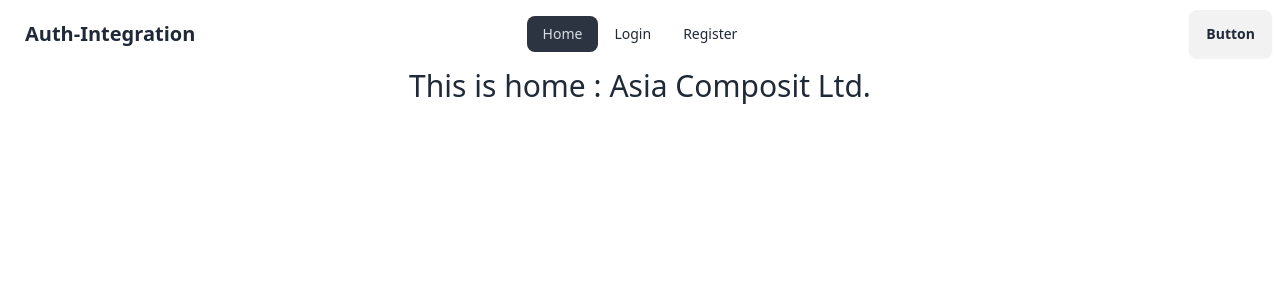
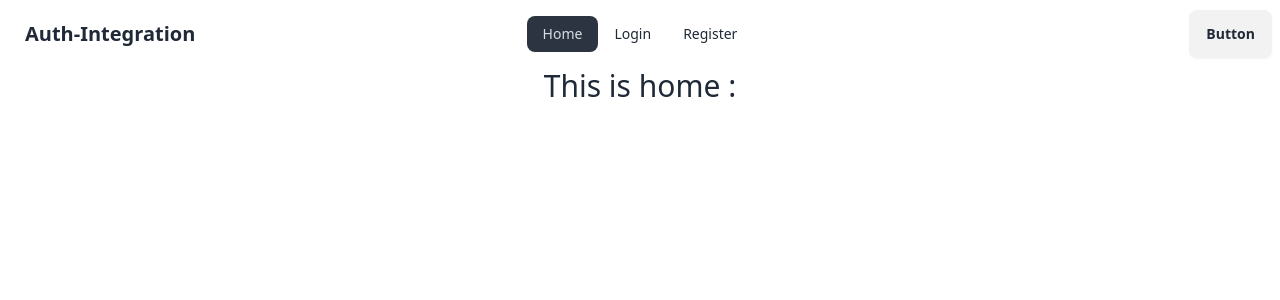
Before and after one commit to imrulkayes2/auth-integration, a React (Vite) app: page / in a window 1280 px wide. Shown: the top 300 px of the page. Built offline with nearby package versions, Linux system fonts and the light colour scheme.

Commit message:
Add Sign In User Using Context API

```diff
--- a/src/Pages/LogIn/LogIn.jsx
+++ b/src/Pages/LogIn/LogIn.jsx
@@ -1,14 +1,23 @@
+import { useContext } from "react";
 import { Link } from "react-router-dom";
+import { AuthContext } from "../../Provider/AuthProvider";
 
 
 const LogIn = () => {
+    const { signInUser } = useContext(AuthContext);
     const handleLogIn = e => {
         e.preventDefault();
         const email = e.target.email.value;
         const password = e.target.password.value;
         console.log(email, password);
         console.log('Login Successfully')
-
+        signInUser(email, password)
+            .then(result => {
+                console.log(result.user);
+            })
+            .catch(error => {
+                console.log(error.message);
+            })
     }
     return (
         <div className="hero min-h-screen bg-base-200">
--- a/src/Pages/Register/Register.jsx
+++ b/src/Pages/Register/Register.jsx
@@ -1,12 +1,23 @@
+import { useContext } from "react";
 import { Link } from "react-router-dom";
+import { AuthContext } from "../../Provider/AuthProvider";
 
 const Register = () => {
+    const { createUser } = useContext(AuthContext);
     const handleRegister = e => {
         e.preventDefault();
         const email = e.target.email.value;
         const password = e.target.password.value;
         console.log(email, password);
         console.log('Register Successfully')
+        // create user in firebase
+        createUser(email, password)
+            .then(result => {
+                console.log(result.user);
+            })
+            .catch(error => {
+                console.log(error.message);
+            })
     }
     return (
         <div className="hero min-h-screen bg-base-200">
@@ -16,6 +27,12 @@ const Register = () => {
                 </div>
                 <div className="card shrink-0 w-full max-w-sm shadow-2xl bg-base-100">
                     <form onSubmit={handleRegister} className="card-body">
+                        <div className="form-control">
+                            <label className="label">
+                                <span className="label-text">Name</span>
+                            </label>
+                            <input type="text" name="name" placeholder="Your Name" className="input input-bordered" required />
+                        </div>
                         <div className="form-control">
                             <label className="label">
                                 <span className="label-text">Email</span>
--- a/src/Provider/AuthProvider.jsx
+++ b/src/Provider/AuthProvider.jsx
@@ -1,9 +1,19 @@
-import { createContext, useContext } from "react";
+import { createContext, useContext, useState } from "react";
 import PropTypes from 'prop-types';
+import { createUserWithEmailAndPassword, signInWithEmailAndPassword } from "firebase/auth";
+import auth from "../Firebase/Firebase.config";
 
 export const AuthContext = createContext(null)
 const AuthProvider = ({ children }) => {
-    const authInfo = { name: 'Asia Composit Ltd.' }
+    const [user, setUser] = useState(null);
+
+    const createUser = (email, password) => {
+        return createUserWithEmailAndPassword(auth, email, password)
+    }
+    const signInUser = (email, password) => {
+        return signInWithEmailAndPassword(auth, email, password)
+    }
+    const authInfo = { user, createUser, signInUser }
     return (
         <AuthContext.Provider value={authInfo}>
             {children}
```
